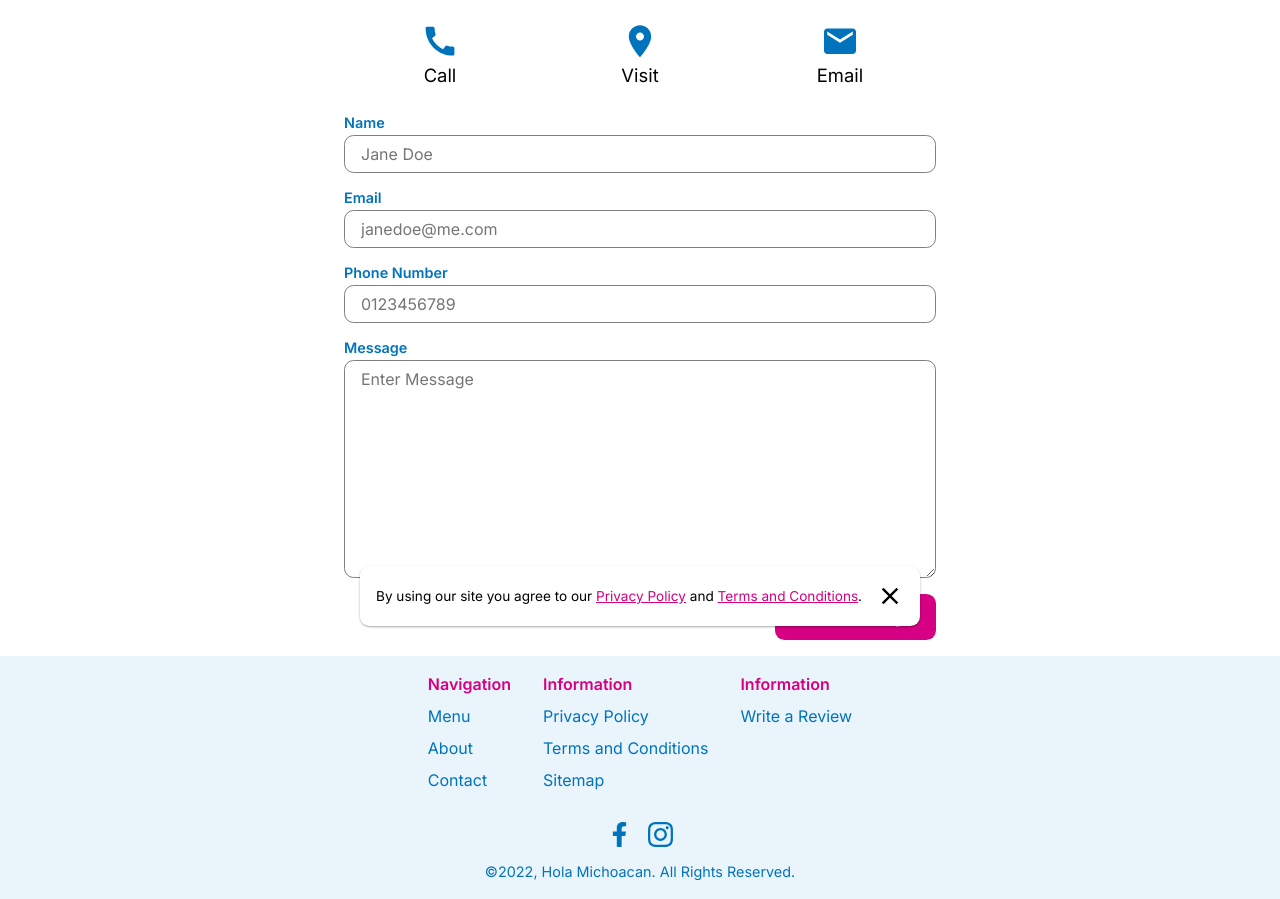
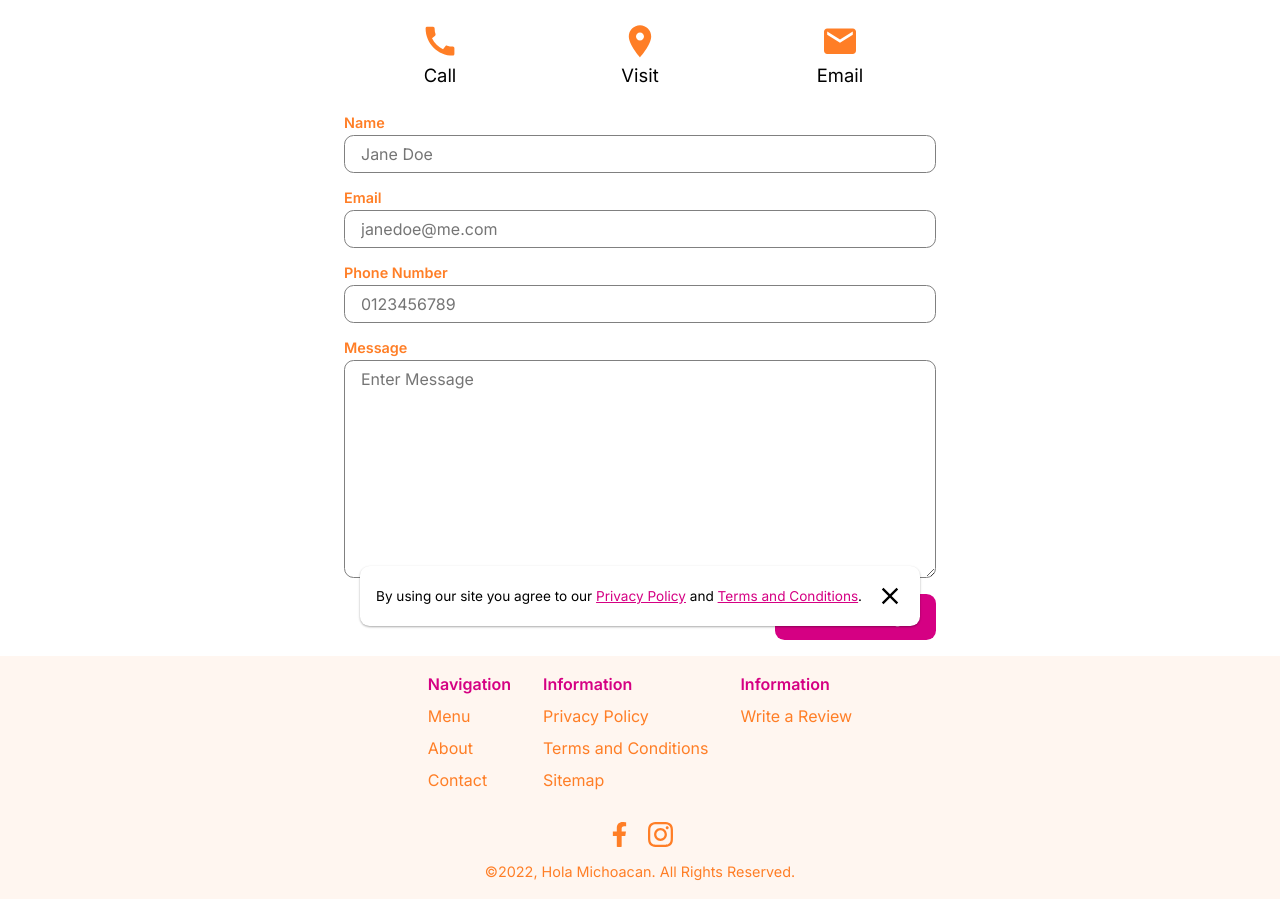
Before and after one commit to edsonjaramillo/hola-michocan, a Next.js app: page /contact in a window 1280 px wide. Shown: the part 149-1048 px from the top of the page. Built offline with nearby package versions, Linux system fonts and the light colour scheme.

Commit message:
new secondary color

```diff
--- a/styles/global/_colors.scss
+++ b/styles/global/_colors.scss
@@ -1,8 +1,8 @@
 $brand-primary: #d50083;
 $brand-secondary-100: #262626;
-$brand-secondary-200: hsl(203, 66%, 95%);
+$brand-secondary-200: hsl(24, 100%, 97%);
 $brand-secondary-300: #d9dde7;
-$brand-secondary-400: #0073bc;
+$brand-secondary-400: #FF7E26;
 
 $grayscale-100: #ffffff;
 $grayscale-200: #e0e0e0;
--- a/styles/main.css
+++ b/styles/main.css
@@ -110,7 +110,7 @@ hr {
   padding: 0.68rem 1.275rem;
   font-size: 0.85rem;
   font-weight: 500;
-  background-color: #0073bc;
+  background-color: #FF7E26;
   color: #ffffff;
   z-index: 100;
   border-radius: 0 0 0.6rem 0.6rem;
@@ -200,14 +200,14 @@ hr {
 }
 
 .footer {
-  background-color: hsl(203deg, 66%, 95%);
+  background-color: hsl(24deg, 100%, 97%);
   padding: clamp(1rem, 2.5vw, 1.15rem) 0rem;
 }
 .footer__logo {
   font-size: 3rem;
   font-weight: 600;
   padding-bottom: 1rem;
-  border-bottom: 1px solid #0073bc;
+  border-bottom: 1px solid #FF7E26;
   margin-bottom: 2rem;
   text-align: center;
 }
@@ -221,7 +221,7 @@ hr {
   font-weight: 600;
 }
 .footer__link {
-  color: #0073bc;
+  color: #FF7E26;
 }
 .footer__linksgrid {
   display: flex;
@@ -242,15 +242,15 @@ hr {
 }
 .footer__socialicon {
   width: 25px;
-  fill: #0073bc;
+  fill: #FF7E26;
 }
 .footer__clearsvg {
-  fill: #0073bc;
+  fill: #FF7E26;
 }
 .footer__copyright {
   display: flex;
   justify-content: center;
-  color: #0073bc;
+  color: #FF7E26;
   font-size: 0.9rem;
 }
 @media (min-width: 768px) {
@@ -289,13 +289,13 @@ hr {
   background-color: #262626;
 }
 .section--bg--secondary-200 {
-  background-color: hsl(203deg, 66%, 95%);
+  background-color: hsl(24deg, 100%, 97%);
 }
 .section--bg--secondary-300 {
   background-color: #d9dde7;
 }
 .section--bg--secondary-400 {
-  background-color: #0073bc;
+  background-color: #FF7E26;
 }
 .section--bg--grayscale-100 {
   background-color: #ffffff;
@@ -331,13 +331,13 @@ hr {
   color: #262626;
 }
 .section--text--secondary-200 {
-  color: hsl(203deg, 66%, 95%);
+  color: hsl(24deg, 100%, 97%);
 }
 .section--text--secondary-300 {
   color: #d9dde7;
 }
 .section--text--secondary-400 {
-  color: #0073bc;
+  color: #FF7E26;
 }
 .section--text--grayscale-100 {
   color: #ffffff;
@@ -460,7 +460,7 @@ hr {
 .sitemap__section--title {
   font-size: 1.5rem;
   font-weight: 600;
-  color: #0073bc;
+  color: #FF7E26;
 }
 .sitemap__link {
   color: #606060;
@@ -486,7 +486,7 @@ hr {
 .sitemap__section--title {
   font-size: 1.5rem;
   font-weight: 600;
-  color: #0073bc;
+  color: #FF7E26;
 }
 .sitemap__link {
   color: #606060;
@@ -571,17 +571,17 @@ hr {
   background-color: #c10076;
 }
 .cta--secondary {
-  background-color: #0073bc;
+  background-color: #FF7E26;
 }
 .cta--secondary:hover {
-  background-color: #0067a8;
+  background-color: #ff7212;
 }
 
 .aboutus {
   display: grid;
   grid-template-columns: repeat(1, 1fr);
   grid-auto-rows: 1fr;
-  background-color: #0073bc;
+  background-color: #FF7E26;
   height: 35rem;
   scroll-margin-top: 4rem;
 }
@@ -612,7 +612,7 @@ hr {
   font-size: 1rem;
   font-weight: 500;
   background-color: #ffffff;
-  color: #0073bc;
+  color: #FF7E26;
   width: fit-content;
   border-radius: 0.6rem;
   font-weight: 500;
@@ -666,7 +666,7 @@ hr {
   background-color: #e0e0e0;
 }
 .contact__icon {
-  fill: #0073bc;
+  fill: #FF7E26;
   height: clamp(2.15rem, 3vw, 2.5rem);
   margin: 0rem auto;
 }
@@ -718,7 +718,7 @@ hr {
   display: flex;
   align-items: center;
   font-size: 0.9rem;
-  color: #0073bc;
+  color: #FF7E26;
   font-weight: 600;
 }
 .form__input {
@@ -732,7 +732,7 @@ hr {
   font-family: "Inter";
 }
 .form__input:focus {
-  background-color: hsl(203deg, 66%, 95%);
+  background-color: hsl(24deg, 100%, 97%);
 }
 .form--textarea {
   resize: vertical;
```
